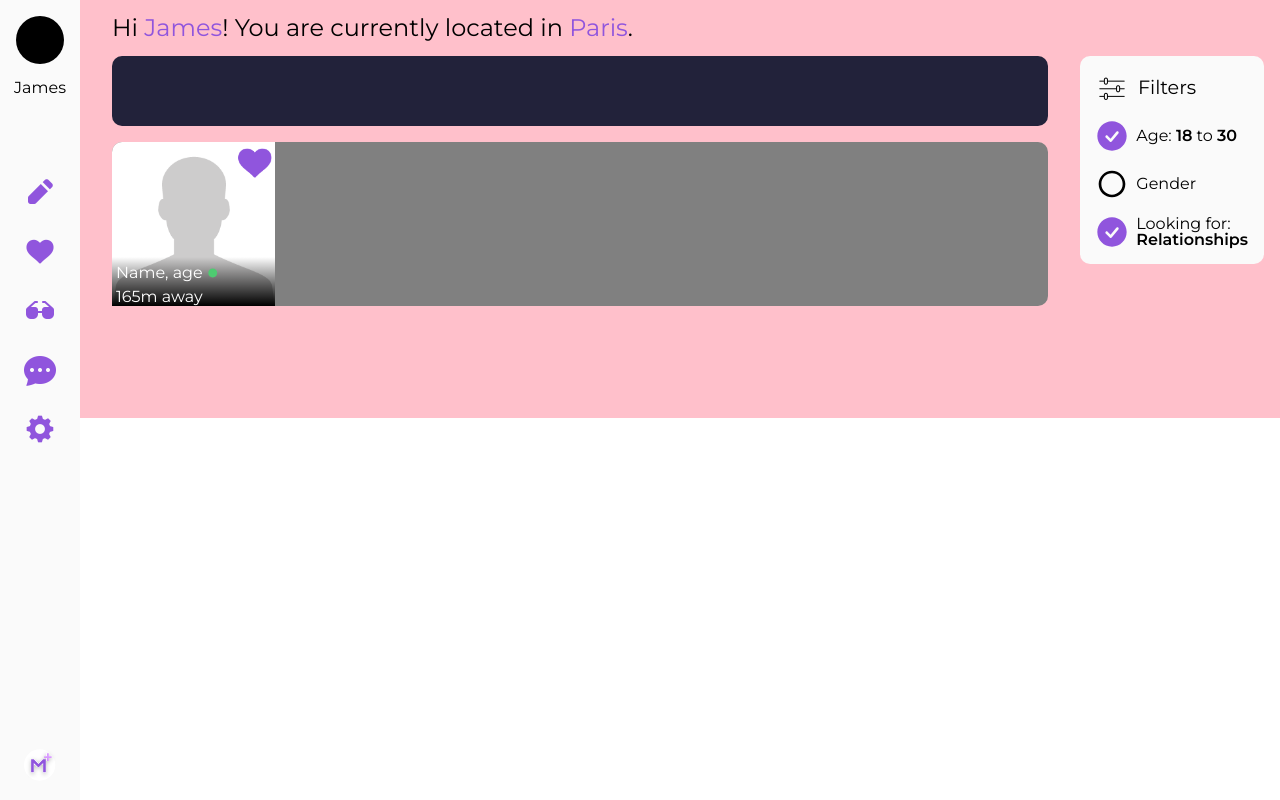
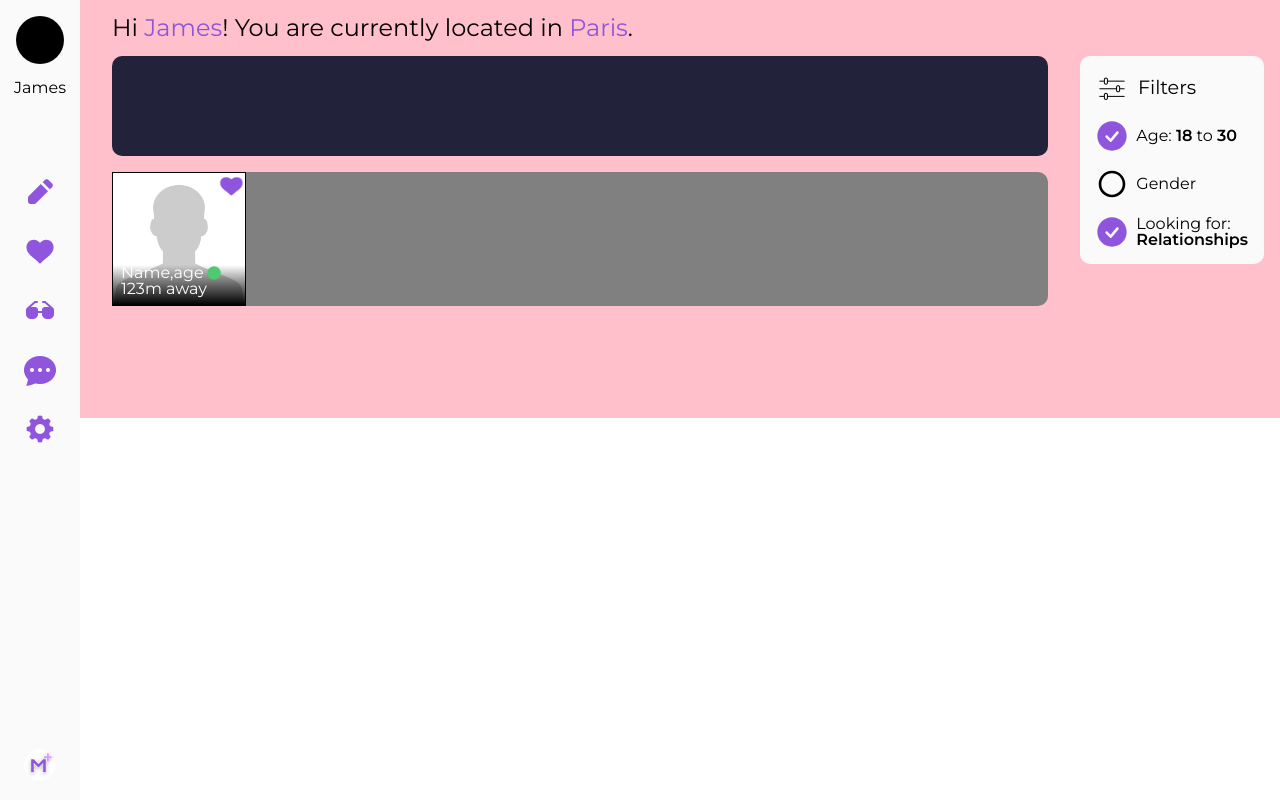
Before and after one commit to axel-lgt/meeet-react-js, a React (Create React App) app: page /home in a window 1280 px wide. Built offline with nearby package versions, Linux system fonts and the light colour scheme.

Commit message:
fixed Home component HTML/CSS structure + Profile Cell (full squares without aspect-ratio property)

```diff
--- a/src/components/Home/Home.js
+++ b/src/components/Home/Home.js
@@ -4,6 +4,11 @@ import ProfileCell from '../ProfileCell/ProfileCell';
 import filter from '../../assets/filters/filter.png';
 import unchecked from '../../assets/filters/unchecked.svg';
 import checked from '../../assets/filters/checked.svg';
+
+import imgplaceholder from '../../assets/profilecell/avatar-placeholder.png';
+import connected from '../../assets/profilecell/connected.svg';
+import addedfav from '../../assets/profilecell/added-favorite.png';
+
 import './Home.scss';
 
 const Home = () => {
@@ -13,24 +18,11 @@ const Home = () => {
     return(
         <>
         <div className="home-container">
-            <div className="home-container left">
+            <div className="left">
                 <h1>Hi <em>James</em>! You are currently located in <em>Paris</em>.</h1>
-                <div className="home-container left map-reduced"></div>
-                <div className="home-container left profiles-grid">
-                    {/* <div className="home-container profiles-grid cell">case</div>
-                    <div className="home-container profiles-grid cell">case</div>
-                    <div className="home-container profiles-grid cell">case</div>
-                    <div className="home-container profiles-grid cell">case</div>
-                    <div className="home-container profiles-grid cell">case</div>
-                    <div className="home-container profiles-grid cell">case</div>
-                    <div className="home-container profiles-grid cell">case</div>
-                    <div className="home-container profiles-grid cell">case</div>
-                    <div className="home-container profiles-grid cell">case</div>
-                    <div className="home-container profiles-grid cell">case</div>
-                    <div className="home-container profiles-grid cell">case</div>
-                    <div className="home-container profiles-grid cell">case</div> */}
-                    <ProfileCell  />
-
+                <div className="map-reduced"></div>
+                <div className="profiles-grid">
+                    <ProfileCell />
                 </div>
             </div>
             <div className="right">
--- a/src/components/Home/Home.scss
+++ b/src/components/Home/Home.scss
@@ -19,7 +19,8 @@ em {
 }
 
 .home-container {
-  width: 100%;
+  width: 100vw;
+  max-width: 100%;
   display: flex;
   flex-direction: column;
   background: pink;
@@ -29,14 +30,15 @@ em {
     font-size: 1.5em;
   }
 
-  & .right {
+  .right {
     display: none;
   }
 
-  & .left {
+  .left {
+    width: 100%;
     padding: 1em;
 
-    & .map-reduced {
+    .map-reduced {
       margin: 1em 0;
       border-radius: 10px;
       height: 100px;
@@ -44,17 +46,27 @@ em {
       width: 100%;
     }
 
-    & .profiles-grid {
+    .profiles-grid {
       background: grey;
       width: 100%;
-      height: 100%;
-      padding: 0;
+      height: auto;
       border-radius: 10px;
       display: grid;
-      grid-template-columns: repeat(3, 1fr);
+      grid-template-columns: repeat(auto-fill, minmax(6em, 1fr));
       grid-auto-rows: 1fr;
 
-      & .profile-cell-container {
+      &::before {
+        content: "";
+        width: 0;
+        padding-bottom: 100%;
+        display: block;
+        grid-row: 1 / 1;
+        grid-column: 1 / 1;
+      }
+
+      & > *:first-child {
+        grid-row: 1 / 1;
+        grid-column: 1 / 1;
       }
     }
 
@@ -74,10 +86,10 @@ em {
 
   .home-container {
 
-    & .left {
+    .left {
 
-      & .profiles-grid {
-        grid-template-columns: repeat(5, 1fr);
+      .profiles-grid {
+        grid-template-columns: repeat(auto-fill, minmax(8em, 1fr));
       }
     }
   }
@@ -144,7 +156,7 @@ em {
       padding-left: 7em;
 
       & .profiles-grid {
-        grid-template-columns: repeat(7, 1fr);
+        grid-template-columns: repeat(auto-fill, minmax(8em, 1fr));
       }
     }
   }
--- a/src/components/ProfileCell/ProfileCell.js
+++ b/src/components/ProfileCell/ProfileCell.js
@@ -22,25 +22,20 @@ const ProfileCell = () => {
     })
 
     return(
-    <div className="profile-cell-container">
+            <div className="profile-cell">
                 {isDesktop &&
                 <Link to="/home/profileinfo">
-            <div className="profile-cell-container cell">
-                <div>
-                    <img className="profile-cell-container cell profile-picture" src={imgplaceholder} alt="Image placeholder" />
+                <div className="prf-background">
+                    <img src={imgplaceholder} alt="" className="prf-background-photo" />
+                    <div className="prf-overlay">
+                        <img src={addedfav} alt="" className="prf-added-fav-icon" />
+                        <div className="prf-gradient">
+                            <div className="prf-name-age-connected">
+                            <h3>Name,</h3>
+                            <h3>age</h3>
+                            <img src={connected} alt="" className="prf-connected" />
                             </div>
-                <div className="profile-cell-container top">
-                    <img className="profile-cell-container top added-fav" src={addedfav} alt="Added to favorites" />
-                    <div className="profile-cell-container top gradient">
-                        <div className="profile-cell-container top gradient-container">
-                            <div className="profile-cell-container top gradient-container-group">
-                                <div className="profile-cell-container top gradient-container-group name-connected-group">
-                                    <h3>Name, age</h3>
-                                    <img className="profile-cell-container top gradient-container-group name-connected-group connected" src={connected} alt="User connected" />
-                                </div>
-                                <h3>165m away</h3>
-                            </div>
-                        </div>
+                            <h3>123m away</h3>
                         </div>
                     </div>
                 </div>
@@ -48,22 +43,17 @@ const ProfileCell = () => {
                 }
                 {!isDesktop &&
                 <Link to="/profileinfo">
-            <div className="profile-cell-container cell">
-                <div>
-                    <img className="profile-cell-container cell profile-picture" src={imgplaceholder} alt="Image placeholder" />
+                <div className="prf-background">
+                    <img src={imgplaceholder} alt="" className="prf-background-photo" />
+                    <div className="prf-overlay">
+                        <img src={addedfav} alt="" className="prf-added-fav-icon" />
+                        <div className="prf-gradient">
+                            <div className="prf-name-age-connected">
+                            <h3>Name,</h3>
+                            <h3>age</h3>
+                            <img src={connected} alt="" className="prf-connected" />
                             </div>
-                <div className="profile-cell-container top">
-                    <img className="profile-cell-container top added-fav" src={addedfav} alt="Added to favorites" />
-                    <div className="profile-cell-container top gradient">
-                        <div className="profile-cell-container top gradient-container">
-                            <div className="profile-cell-container top gradient-container-group">
-                                <div className="profile-cell-container top gradient-container-group name-connected-group">
-                                    <h3>Name, age</h3>
-                                    <img className="profile-cell-container top gradient-container-group name-connected-group connected" src={connected} alt="User connected" />
-                                </div>
-                                <h3>165m away</h3>
-                            </div>
-                        </div>
+                            <h3>123m away</h3>
                         </div>
                     </div>
                 </div>
--- a/src/components/ProfileCell/ProfileCell.scss
+++ b/src/components/ProfileCell/ProfileCell.scss
@@ -14,72 +14,68 @@ body {
   width: 100%;
 }
 
-.profile-cell-container {
-    aspect-ratio: 1;
-    display: flex;
-    flex-direction: column;
-    align-items: center;
 
     h3 {
         font-size: 1em;
     }
 
-    & .cell {
+        .profile-cell {
+            background: green;
+            border: 1px solid black;
+
+            .prf-background {
+                width: 100%;
+                height: 100%;
                 position: relative;
 
-        & .profile-picture {
+                &-photo {
+                    object-fit: cover;
                     width: 100%;
                     height: 100%;
-            object-fit: cover;
                 }
 
-        & .top {
+                .prf-overlay {
+                    position: absolute;
+                    top: 0;
                     width: 100%;
                     height: 100%;
+
+                    .prf-added-fav-icon {
                         position: absolute;
-            color: white;
-
-            & .added-fav {
+                        width: 20%;
+                        height: 20%;
                         right: 0;
-                height: 25%;
-                width: 25%;
                     }
 
-            & .gradient {
-                display: flex;
-                flex-direction: column;
-                position: absolute;
-                bottom: 0;
+                    .prf-gradient {
                         width: 100%;
                         height: 30%;
                         background: linear-gradient(180deg, rgba(0, 0, 0, 0) 0%, #000000 100%);
+                        color: white;
+                        position: absolute;
+                        padding-left: 0.5em;
+                        bottom: 0;
 
-                &-container {
+                        .prf-name-age-connected {
                             position: static;
                             display: flex;
-                    flex-direction: column;
+                            flex-direction: row;
+                            bottom: 0;
 
-                    &-group {
-                        display: flex;
-                        align-items: flex-start;
-                        margin-left: 0.5em;
-
-                        & .name-connected-group {
-                            position: static;
-                            flex-direction: row;
-                            align-items: center;
-                            height: 2em;
-                            margin: 0;
-
-                            & .connected {
-                                margin-left: 5px;
-                                height: 10px;
-                                width: 10px;
+                            .prf-connected {
+                                width: 15%;
+                                padding-left: 3%;
                             }
                         }
                     }
                 }
             }
+
+            // &:first-child {
+            //     border-top-left-radius: 10px;
+            // }
+
+            // &:nth-child(3) {
+            //     border-top-right-radius: 10px;
+            // }
         }
-    }
-}
```
Lines whose indentation alone changed are shown as unchanged.
